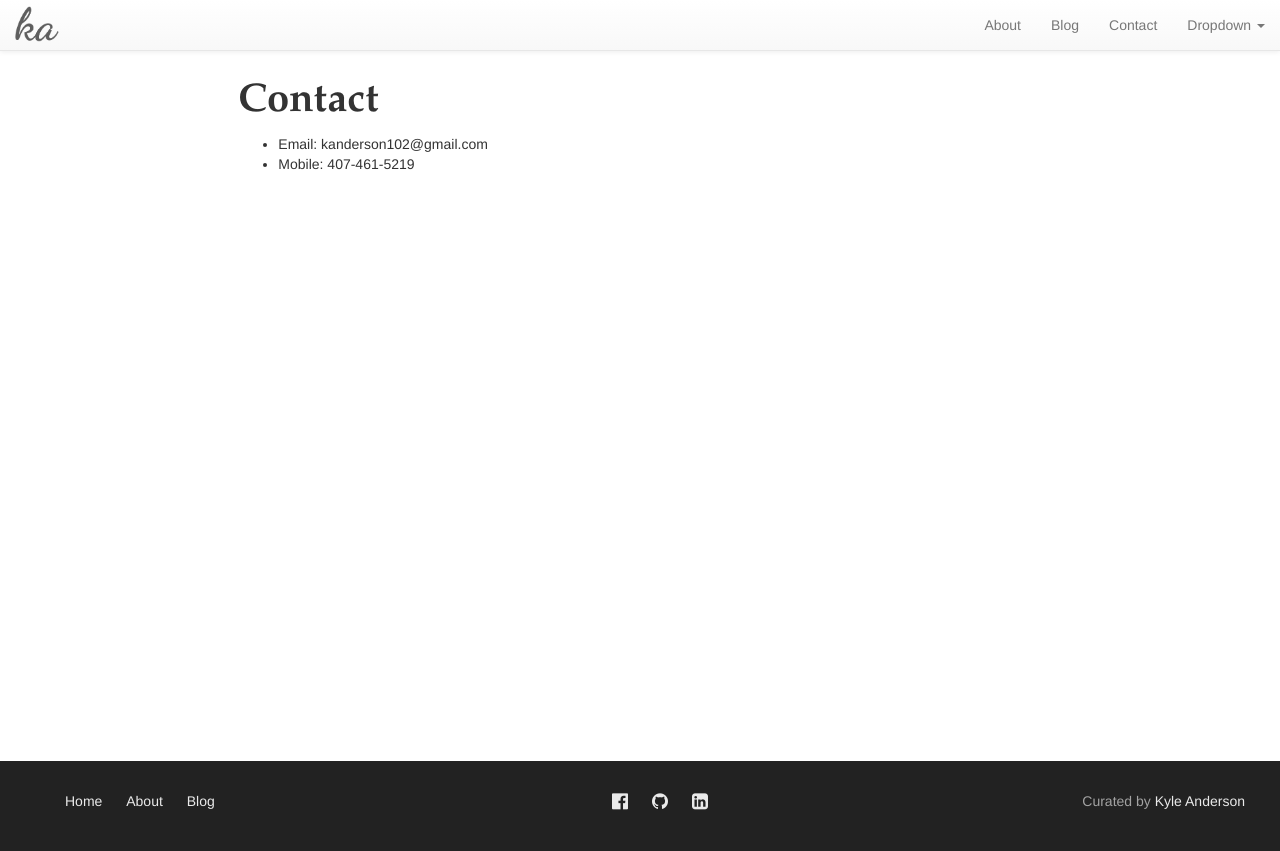
After one commit to kanderson102/kanderson-site, a Django app: template landing/templates/landing/contact.html in a window 1280 px wide. The commit adds this page. Run offline with Django 3.2, Linux system fonts and the light colour scheme; the template is opened without the code that fills it, so the values that code supplies are empty; some libraries are stand-ins or nearby versions.

Commit message:
added basic contact page, small changes

```diff
--- /dev/null
+++ b/landing/templates/landing/contact.html
@@ -0,0 +1,17 @@
+{% extends "base.html" %}
+
+{% block head_title %}Contact | {{ block.super }}{% endblock %}
+
+{% block content %}
+<div class="wrapper">
+    <div class="container-fluid">
+        <div class="col-sm-8 col-sm-offset-2">
+            <h1 style="font-size:40px"><strong>Contact</strong></h1>
+            <ul>
+                <li>Email: kanderson102@gmail.com</li>
+                <li>Mobile: 407-461-5219</li>
+            </ul>
+        </div>
+    </div>
+</div>
+{% endblock %}
--- a/landing/urls.py
+++ b/landing/urls.py
@@ -3,4 +3,5 @@ from . import views
 
 urlpatterns = [
     url(r'^$', views.index, name='index'),
+    url(r'^contact/', views.contact, name="contact"),
 ]
--- a/landing/views.py
+++ b/landing/views.py
@@ -2,3 +2,6 @@ from django.shortcuts import render
 
 def index(request):
     return render(request,"landing/index.html", {})
+
+def contact(request):
+    return render(request,"landing/contact.html", {})
```
Also changed, not shown: landing/templates/landing/index.html (+8 -2 lines), posts/templates/posts/post_form.html (+6 -2 lines).
